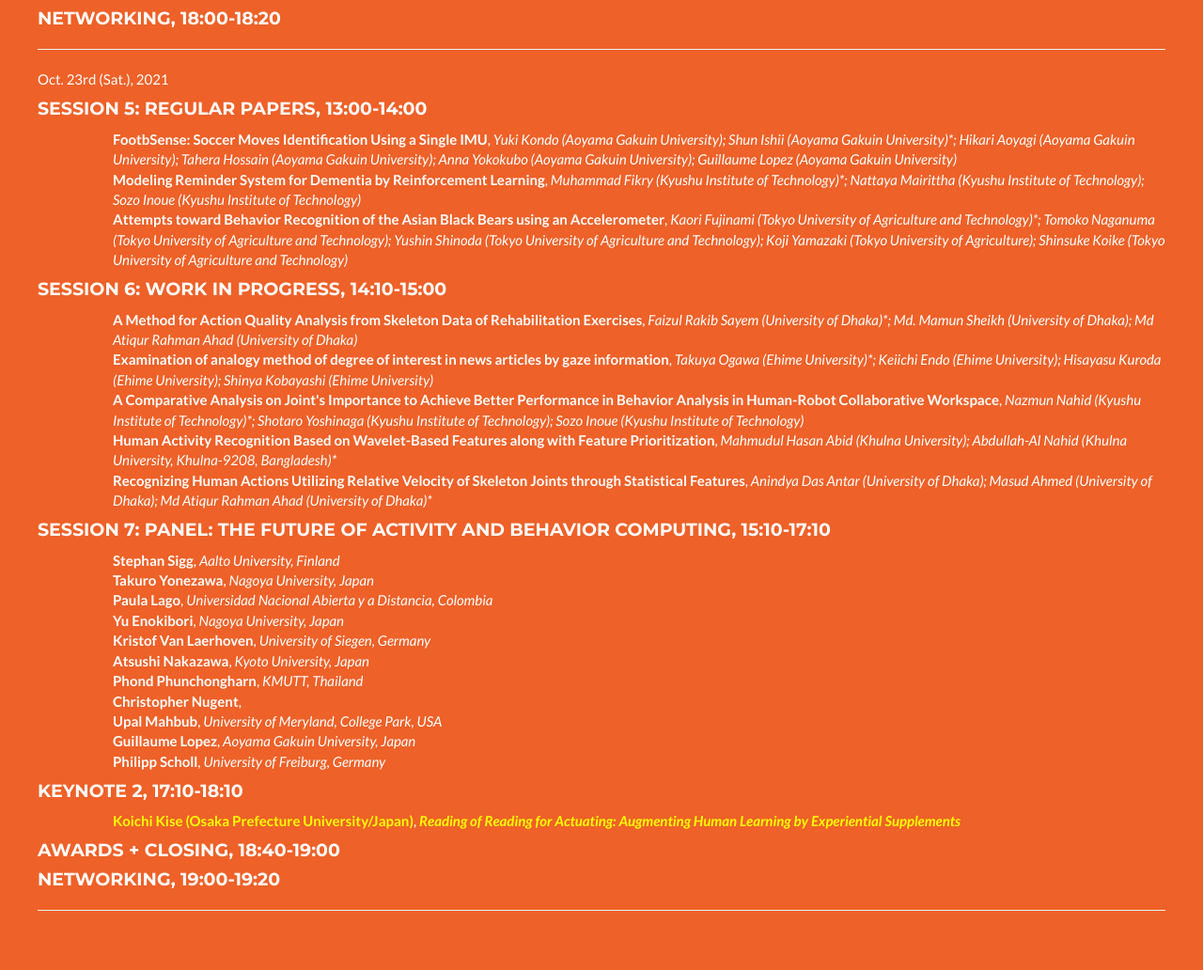
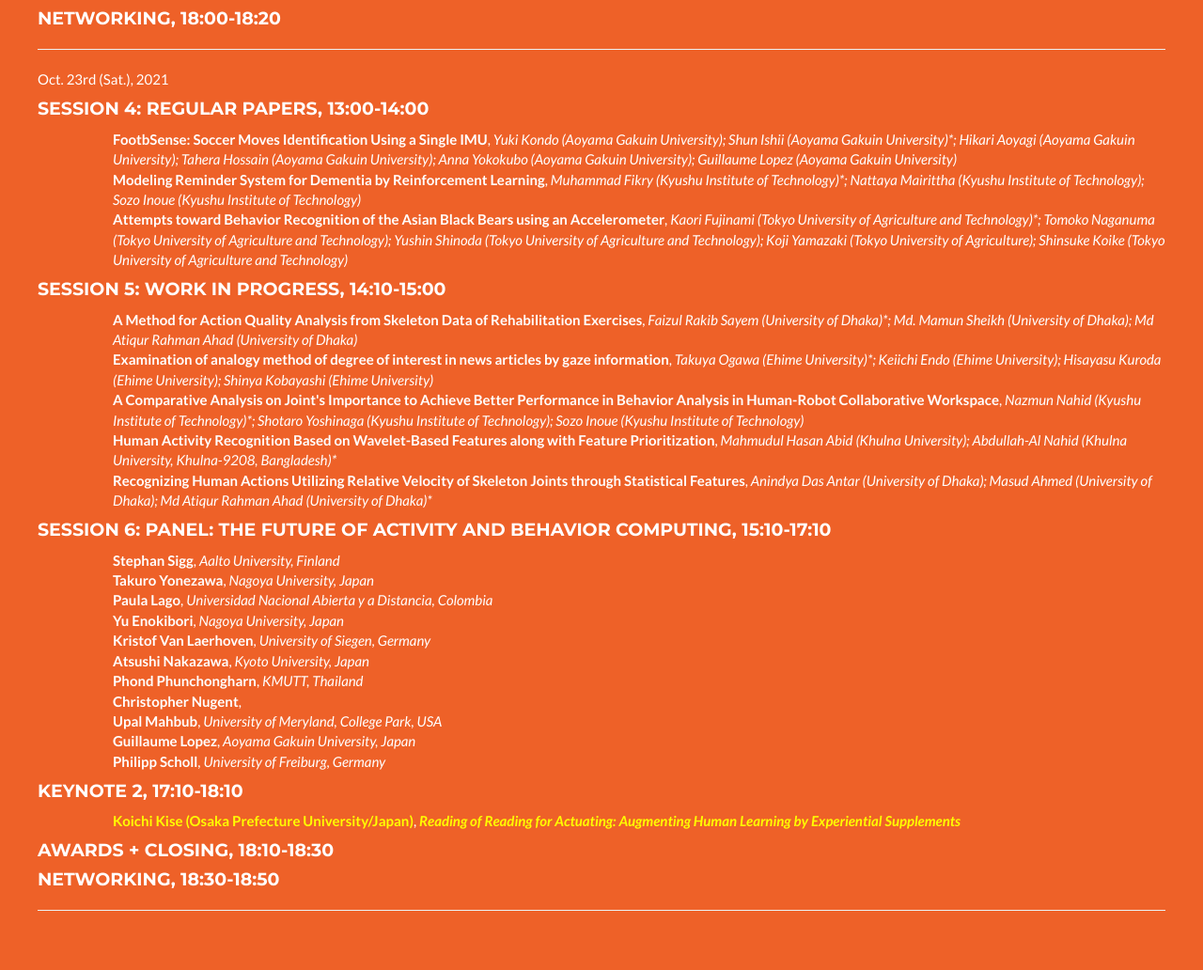
Before and after one commit to abc-research/abc-research.github.io, a Jekyll site: the page built from index.html, in a window 1280 px wide and 1400 px high, scrolled down 4752 px. Shown: the part 156-1188 px from the top of the window at 94% size. Built offline with Jekyll 4.4.1, drawn with Linux system fonts in a browser that asks for light colours.

Commit message:
Update _config.yml

```diff
--- a/_config.yml
+++ b/_config.yml
@@ -130,7 +130,7 @@ program:
         time: "18:00-18:20"
   - date: "Oct. 23rd (Sat.), 2021"
     session:
-      - name: "Session 5: Regular papers"
+      - name: "Session 4: Regular papers"
         time: "13:00-14:00"
         paper:
           - title: "FootbSense: Soccer Moves Identification Using a Single IMU"
@@ -139,7 +139,7 @@ program:
             authors: "Muhammad Fikry (Kyushu Institute of Technology)*; Nattaya Mairittha (Kyushu Institute of Technology); Sozo Inoue (Kyushu Institute of Technology)"
           - title: "Attempts toward Behavior Recognition of the Asian Black Bears using an Accelerometer"
             authors: "Kaori Fujinami (Tokyo University of Agriculture and Technology)*; Tomoko Naganuma (Tokyo University of Agriculture and Technology); Yushin Shinoda (Tokyo University of Agriculture and Technology); Koji Yamazaki (Tokyo University of Agriculture); Shinsuke Koike (Tokyo University of Agriculture and Technology)	"
-      - name: "Session 6: Work in Progress"
+      - name: "Session 5: Work in Progress"
         time: "14:10-15:00"
         paper:
           - title: "A Method for Action Quality Analysis from Skeleton Data of Rehabilitation Exercises"
@@ -152,7 +152,7 @@ program:
             authors: "Mahmudul Hasan Abid (Khulna University); Abdullah-Al Nahid (Khulna University, Khulna-9208, Bangladesh)*"
           - title: "Recognizing Human Actions Utilizing Relative Velocity of Skeleton Joints through Statistical Features"
             authors: "Anindya Das Antar (University of Dhaka); Masud Ahmed (University of Dhaka); Md Atiqur Rahman Ahad (University of Dhaka)*"
-      - name: "Session 7: Panel: The Future of Activity and Behavior Computing"
+      - name: "Session 6: Panel: The Future of Activity and Behavior Computing"
         time: "15:10-17:10"
         paper:
           - title: "Stephan Sigg"
@@ -182,9 +182,9 @@ program:
           - title: '<b style="color:yellow">Koichi Kise (Osaka Prefecture University/Japan)</b>'
             authors: '<b style="color:yellow">Reading of Reading for Actuating: Augmenting Human Learning by Experiential Supplements</b>'
       - name: "Awards + Closing"
-        time: "18:40-19:00"
+        time: "18:10-18:30"
       - name: "Networking"
-        time: "19:00-19:20"
+        time: "18:30-18:50"
 
 # Committee members
 committee:
```
